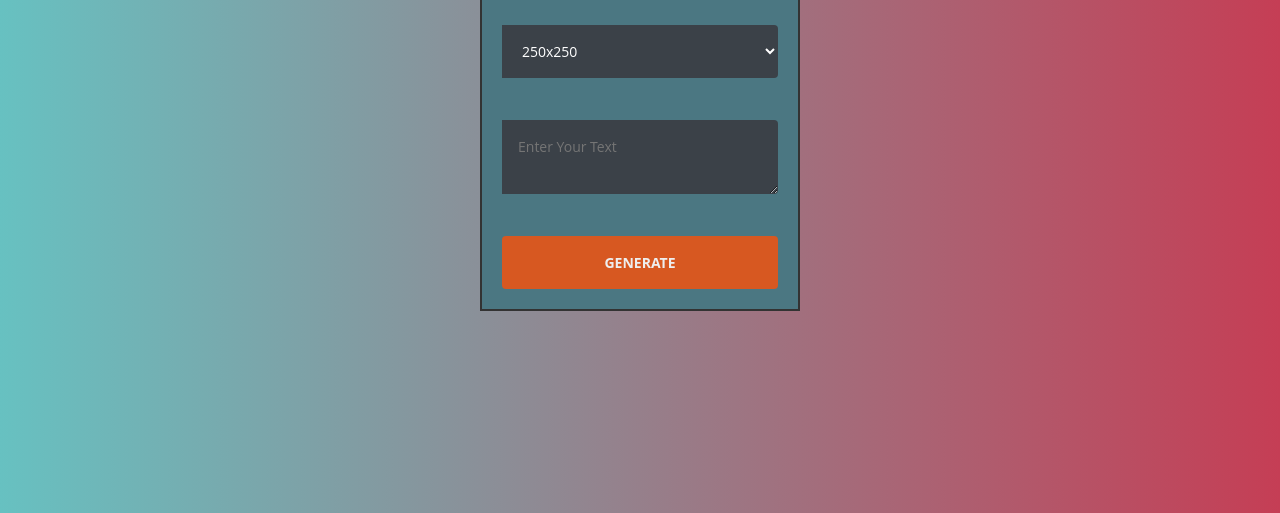
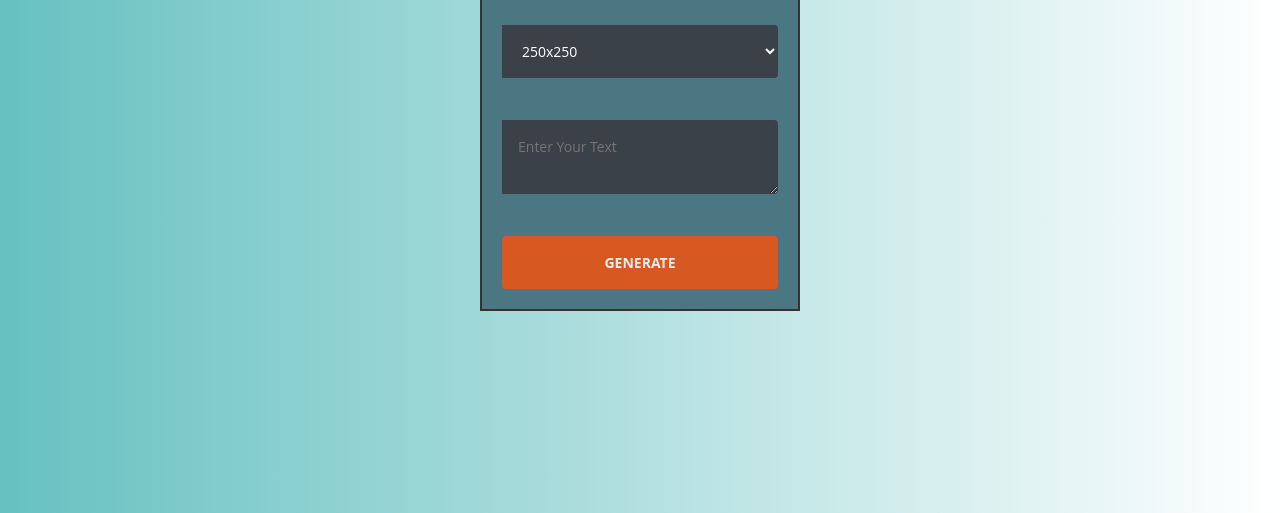
Before and after one commit to Mubashir24241/QR-code-generator--js-, a plain HTML site: page index.html in a window 1280 px wide. Shown: the part 287-800 px from the top of the page. Drawn offline with Linux system fonts and the light colour scheme.

Commit message:
updated css

```diff
--- a/style.css
+++ b/style.css
@@ -52,7 +52,7 @@ html {
 }
 
 body {
-    background: linear-gradient(to right, #67c1c1, #c53e55);
+    background: linear-gradient(to right, #67c1c1, #ffffff);
     color: white;
     font-family: var(--bodyFontFamily), var(--bodyFontFamilyFallback);
     font-size: var(--bodyFontSize);
```
